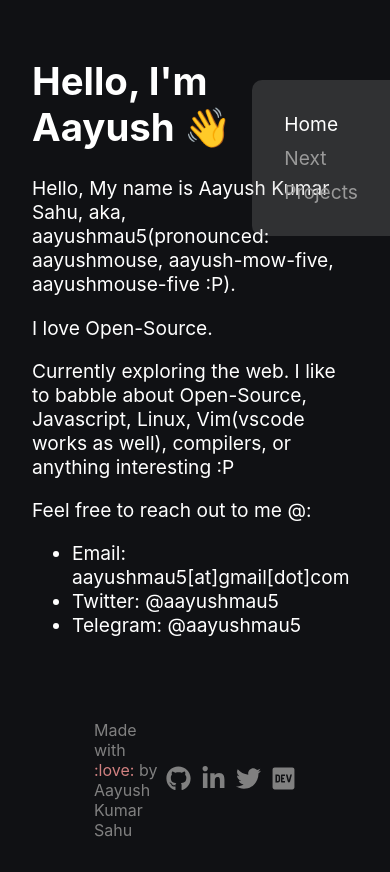
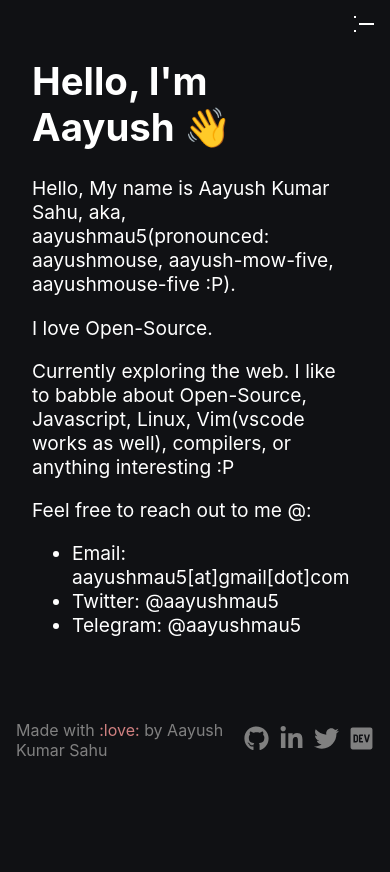
Before and after one commit to aayushmau5/aayushsahu.com, a Next.js app: page / in a window 390 px wide. After the commit the page ends 844 px from the top, so only its background shows below. Built offline with nearby package versions, Linux system fonts and the light colour scheme.

Commit message:
add mobile nav(mvp)

```diff
--- a/components/Nav.tsx
+++ b/components/Nav.tsx
@@ -1,13 +1,33 @@
 import { useRouter } from "next/router";
+import { useState } from "react";
 
 import styles from "../styles/Nav.module.css";
 import NavLink from "./NavLink";
 
 export default function Nav() {
+  const [menuOpen, setMenuOpen] = useState(false);
   const router = useRouter();
+
+  function changeMenuOpenState() {
+    setMenuOpen((prev) => !prev);
+  }
 
   return (
     <div className={styles.container}>
+      <div className={styles.mobileNavContainer}>
+        <HamburgerMenuButton onClick={changeMenuOpenState} />
+        {menuOpen ? <HamburgerMenu router={router} /> : null}
+      </div>
+      <div className={styles.LinksContainer}>
+        <NavLinks router={router} />
+      </div>
+    </div>
+  );
+}
+
+function NavLinks({ router }) {
+  return (
+    <>
       <NavLink currentRoute={router.route} route="/">
         Home
       </NavLink>
@@ -15,8 +35,29 @@ export default function Nav() {
         Next
       </NavLink>
       <NavLink currentRoute={router.route} route="/projects">
-        Projects
+        Works
       </NavLink>
+      <NavLink currentRoute={router.route} route="/blog">
+        Blog
+      </NavLink>
+    </>
+  );
+}
+
+function HamburgerMenuButton({ onClick }) {
+  return (
+    <button onClick={onClick} className={styles.hamburgerMenuButton}>
+      <div></div>
+      <div></div>
+      <div></div>
+    </button>
+  );
+}
+
+function HamburgerMenu({ router }) {
+  return (
+    <div className={styles.hamburgerMenu}>
+      <NavLinks router={router} />
     </div>
   );
 }
--- a/styles/Footer.module.css
+++ b/styles/Footer.module.css
@@ -31,3 +31,9 @@
   scale: 1.2;
   color: white;
 }
+
+@media (max-width: 1000px) {
+  .container {
+    width: 100%;
+  }
+}
--- a/styles/Nav.module.css
+++ b/styles/Nav.module.css
@@ -2,14 +2,17 @@
   position: absolute;
   top: 5rem;
   right: 0;
+  font-size: 1.2rem;
+}
+
+.LinksContainer {
+  padding: 2rem;
   display: flex;
   gap: 10px;
   flex-direction: column;
-  padding: 2rem;
-  font-size: 1.2rem;
   background-color: rgba(173, 173, 173, 0.2);
+  color: rgb(153, 153, 153);
   border-radius: 10px 0 0 10px;
-  color: rgb(153, 153, 153);
 }
 
 .container a {
@@ -24,3 +27,61 @@
 .active {
   color: white;
 }
+
+.mobileNavContainer {
+  display: none;
+  position: fixed;
+  right: 0;
+  top: 1rem;
+  padding-right: 1rem;
+}
+
+.hamburgerMenuButton {
+  display: flex;
+  margin-left: auto;
+  flex-direction: column;
+  gap: 5px;
+  width: 20px;
+  border: none;
+  background-color: transparent;
+  padding: 0;
+  cursor: pointer;
+}
+
+.hamburgerMenuButton div:nth-child(2) {
+  width: 15px;
+  margin-left: auto;
+  transition: all linear 0.2s;
+}
+
+.hamburgerMenuButton:hover div:nth-child(2),
+.hamburgerMenuButton:active div:nth-child(2),
+.hamburgerMenuButton:focus div:nth-child(2) {
+  width: 20px;
+}
+
+.hamburgerMenuButton div {
+  border: 1px solid white;
+}
+
+.hamburgerMenu {
+  margin-top: 1rem;
+  width: 10rem;
+  padding: 2rem;
+  display: flex;
+  gap: 10px;
+  flex-direction: column;
+  background-color: rgb(46, 46, 46);
+  color: rgb(153, 153, 153);
+  border-radius: 10px;
+}
+
+@media (max-width: 1000px) {
+  .LinksContainer {
+    display: none;
+  }
+
+  .mobileNavContainer {
+    display: block;
+  }
+}
```
